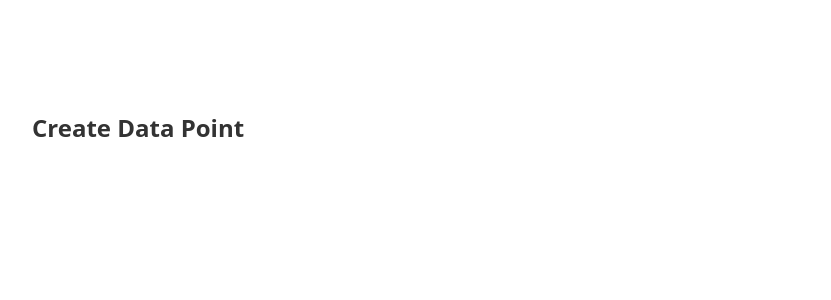
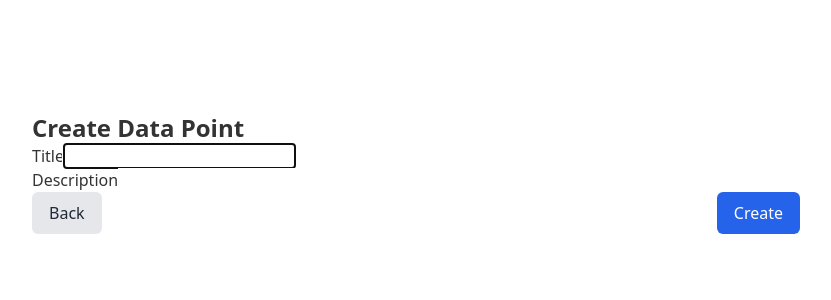
Before and after one commit to stefanbugge/frontend-coding-challenge, a React (Create React App) app: page /new in a window 1280 px wide. Shown: the top 300 px of the page, without its empty margins (224-1055 px from the left). Built offline with nearby package versions, Linux system fonts and the light colour scheme.

Commit message:
feat: basic form setup on create and edit pages

```diff
--- /dev/null
+++ b/src/pages/components/form-provider.tsx
@@ -0,0 +1,80 @@
+import React from "react";
+
+export type FormState = {
+  title: string;
+  description?: string;
+};
+
+export enum FormActionKind {
+  SetTitle = "SET_TITLE",
+  SetDescription = "SET_DESCRIPTION",
+}
+
+export type FormAction = {
+  type: FormActionKind;
+  payload: string;
+};
+
+function formStateReducer(state: FormState, action: FormAction) {
+  switch (action.type) {
+    case FormActionKind.SetTitle: {
+      return {
+        ...state,
+        title: action.payload,
+      };
+    }
+    case FormActionKind.SetDescription: {
+      return {
+        ...state,
+        description: action.payload,
+      };
+    }
+    default:
+      return state;
+  }
+}
+
+const defaultState: FormState = {
+  title: "",
+  description: "",
+};
+
+const noop = () => {};
+
+const FormStateContext = React.createContext<FormState>(defaultState);
+const FormDispatchContext =
+  React.createContext<React.Dispatch<FormAction>>(noop);
+
+export const useFormStateContext = () => React.useContext(FormStateContext);
+export const useFormDispatchContext = () =>
+  React.useContext(FormDispatchContext);
+
+export type DataFormProps = {
+  initialData?: Partial<FormState>;
+  onSubmit: (data: FormState) => Promise<void>;
+};
+
+export function FormProvider({
+  onSubmit,
+  initialData,
+  children,
+}: React.PropsWithChildren<DataFormProps>) {
+  const [state, dispatch] = React.useReducer(formStateReducer, {
+    ...defaultState,
+    ...initialData,
+  });
+
+  const handleSubmit = async (event: React.FormEvent<HTMLFormElement>) => {
+    event.preventDefault();
+    // validation
+    onSubmit(state);
+  };
+
+  return (
+    <FormStateContext.Provider value={state}>
+      <FormDispatchContext.Provider value={dispatch}>
+        <form onSubmit={handleSubmit}>{children}</form>
+      </FormDispatchContext.Provider>
+    </FormStateContext.Provider>
+  );
+}
--- /dev/null
+++ b/src/pages/components/form.tsx
@@ -0,0 +1,44 @@
+import {
+  FormActionKind,
+  useFormDispatchContext,
+  useFormStateContext,
+} from "./form-provider";
+
+export default function DataForm() {
+  const state = useFormStateContext();
+  const dispatch = useFormDispatchContext();
+  return (
+    <>
+      <div>
+        <label htmlFor="title">Title</label>
+        <input
+          type="text"
+          id="title"
+          value={state.title}
+          onChange={(e) => {
+            dispatch({
+              type: FormActionKind.SetTitle,
+              payload: e.target.value,
+            });
+          }}
+          required
+          autoFocus
+        />
+      </div>
+      <div>
+        <label htmlFor="description">Description</label>
+        <input
+          type="text"
+          id="description"
+          value={state.description}
+          onChange={(e) => {
+            dispatch({
+              type: FormActionKind.SetDescription,
+              payload: e.target.value,
+            });
+          }}
+        />
+      </div>
+    </>
+  );
+}
--- a/src/pages/create-page.tsx
+++ b/src/pages/create-page.tsx
@@ -1,9 +1,41 @@
+import { useNavigate } from "react-router-dom";
+
+import { Button } from "../components/button";
 import { PageHeading } from "../components/typography/headings";
+import { useCreateDataMutation } from "../fakeApollo";
+import DataForm from "./components/form";
+import { FormProvider, FormState } from "./components/form-provider";
 
 export default function CreatePage() {
+  const navigate = useNavigate();
+  const [createData, { loading }] = useCreateDataMutation();
+  const handleSubmit = async (state: FormState) => {
+    try {
+      await createData({ data: state });
+      navigate("/");
+    } catch {
+      // Handle error
+    }
+  };
+
   return (
     <main>
       <PageHeading>Create Data Point</PageHeading>
+      <FormProvider onSubmit={handleSubmit}>
+        <DataForm />
+        <div className="flex justify-between">
+          <Button
+            type="button"
+            variant="secondary"
+            onClick={() => navigate("/")}
+          >
+            Back
+          </Button>
+          <Button type="submit" variant="primary" isLoading={loading}>
+            Create
+          </Button>
+        </div>
+      </FormProvider>
     </main>
   );
 }
--- a/src/pages/edit-page.tsx
+++ b/src/pages/edit-page.tsx
@@ -1,13 +1,51 @@
-import { useParams } from "react-router-dom";
+import React from "react";
+import { useNavigate, useParams } from "react-router-dom";
 
+import { Button } from "../components/button";
 import { PageHeading } from "../components/typography/headings";
+import { useDataQuery, useUpdateDataMutation } from "../fakeApollo";
+import DataForm from "./components/form";
+import { FormProvider, FormState } from "./components/form-provider";
 
 export default function EditPage() {
-  let params = useParams();
+  let { id } = useParams();
+  const { data } = useDataQuery();
+
+  const initialFormState = React.useMemo(() => {
+    if (id == null) return undefined;
+    return (data ?? []).find((x) => x.id === id);
+  }, [id, data]);
+
+  const navigate = useNavigate();
+  const [updateData, { loading }] = useUpdateDataMutation();
+  const handleSubmit = async (state: FormState) => {
+    if (id == null) return;
+    try {
+      await updateData({ id, data: { id, ...state } });
+      navigate("/");
+    } catch {
+      // Handle error
+    }
+  };
+
   return (
     <main>
       <PageHeading>Edit Data Point</PageHeading>
-      <div>{params.id}</div>
+      <FormProvider initialData={initialFormState} onSubmit={handleSubmit}>
+        <DataForm />
+        <div className="flex justify-between">
+          <Button
+            type="button"
+            variant="secondary"
+            onClick={() => navigate("/")}
+          >
+            Back
+          </Button>
+          <Button type="submit" variant="primary" isLoading={loading}>
+            Save
+          </Button>
+        </div>
+      </FormProvider>
     </main>
   );
 }
```
